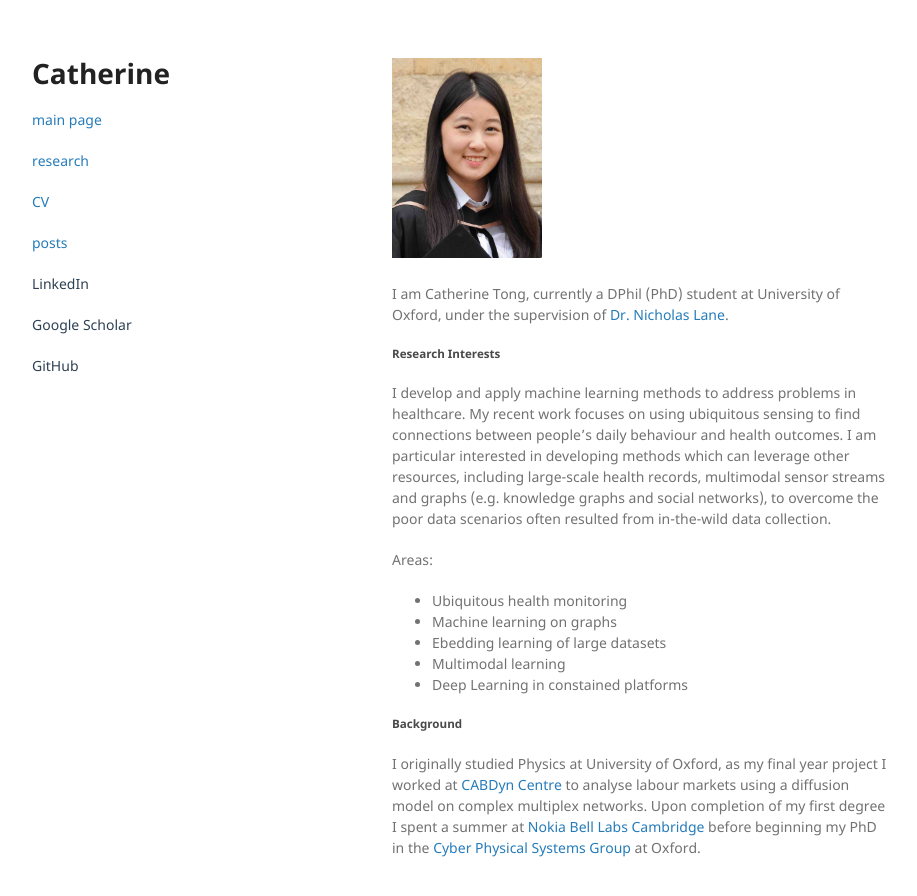
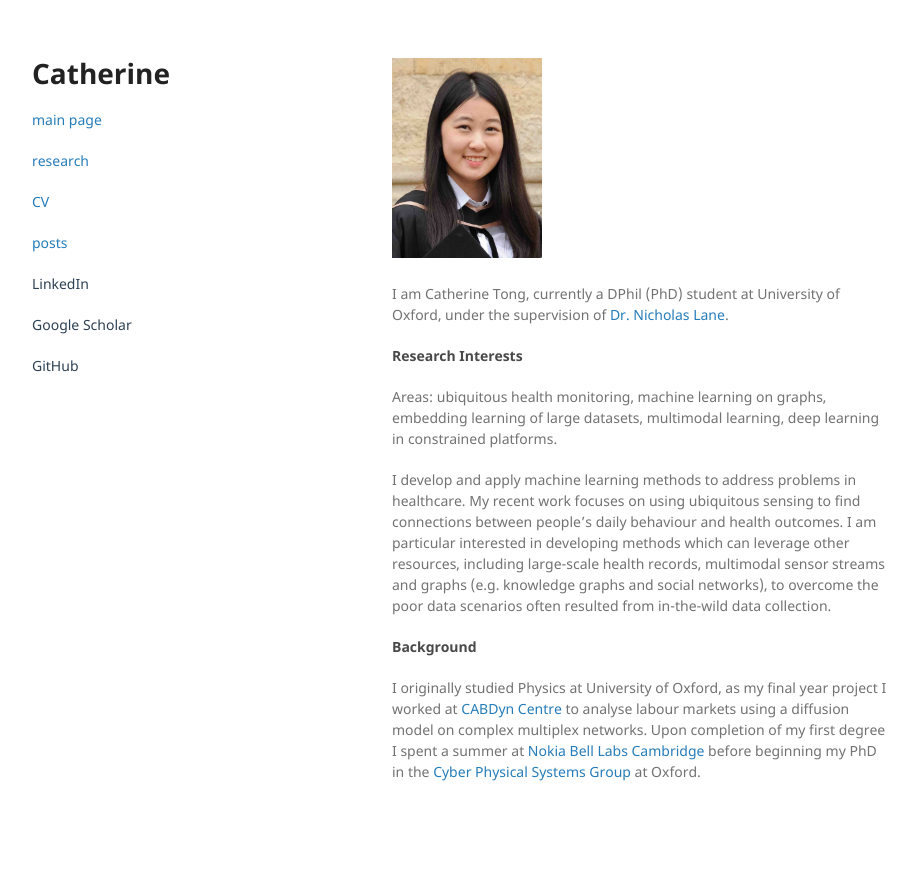
Before and after one commit to egctong/egctong.github.io, a Jekyll site: the page built from index.md, in a window 1280 px wide and 928 px high. Shown: the top 896 px of the window, without its empty margins (178-1095 px from the left). Built offline with Jekyll 4.4.1, drawn with Linux system fonts in a browser that asks for light colours.

Commit message:
Update index.md

```diff
--- a/index.md
+++ b/index.md
@@ -10,18 +10,13 @@ I am Catherine Tong, currently a DPhil (PhD) student at University of Oxford, un
 
 <!-- My research is sponsored by the EPSRC Grant. A list of my projects can be found [here](/research/research_index.html). I also keep my [Linkedin Profile](https://www.linkedin.com/in/tongcatherine/) up-to-date.  -->
 
-##### [](#interests) Research Interests
+#### [](#interests) Research Interests
+
+Areas: ubiquitous health monitoring, machine learning on graphs, embedding learning of large datasets, multimodal learning, deep learning in constrained platforms.
 
 I develop and apply machine learning methods to address problems in healthcare. My recent work focuses on using ubiquitous sensing to find connections between people’s daily behaviour and health outcomes. I am particular interested in developing methods which can leverage other resources, including large-scale health records, multimodal sensor streams and graphs (e.g. knowledge graphs and social networks), to overcome the poor data scenarios often resulted from in-the-wild data collection.
 
-Areas:
-* Ubiquitous health monitoring
-* Machine learning on graphs
-* Ebedding learning of large datasets
-* Multimodal learning
-* Deep Learning in constained platforms
-
-##### [](#interests) Background
+#### [](#interests) Background
 I originally studied Physics at University of Oxford, as my final year project I worked at [CABDyn Centre](https://www.sbs.ox.ac.uk/research/cabdyn) to analyse labour markets using a diffusion model on complex multiplex networks. Upon completion of my first degree I spent a summer at [Nokia Bell Labs Cambridge](https://www.bell-labs.com) before beginning my PhD in the [Cyber Physical Systems Group](https://www.cs.ox.ac.uk/research/cyberphysical/)  at Oxford.
 
 
```
